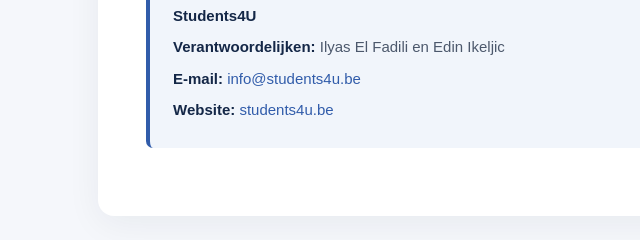
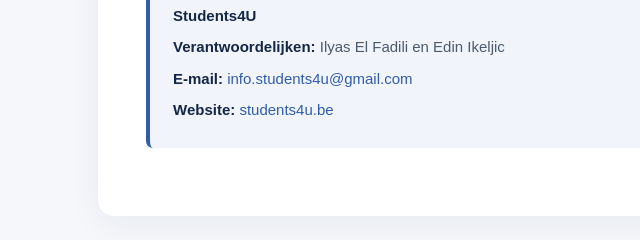
Before and after one commit to infostudents4u-coder/Students4U, a plain HTML site: page cookies.html in a window 1280 px wide. Shown: the part 2343-2583 px from the top of the page, 94-734 px from the left. Drawn offline with Linux system fonts and the light colour scheme.

Commit message:
Update cookies.html

```diff
--- a/cookies.html
+++ b/cookies.html
@@ -414,8 +414,8 @@
         Ilyas El Fadili en Edin Ikeljic
       </p>
       <p><strong>E-mail:</strong>
-        <a href="mailto:info@students4u.be">
-          info@students4u.be
+        <a href="mailto:info.students4u@gmail.com">
+          info.students4u@gmail.com
         </a>
       </p>
       <p><strong>Website:</strong>
```
